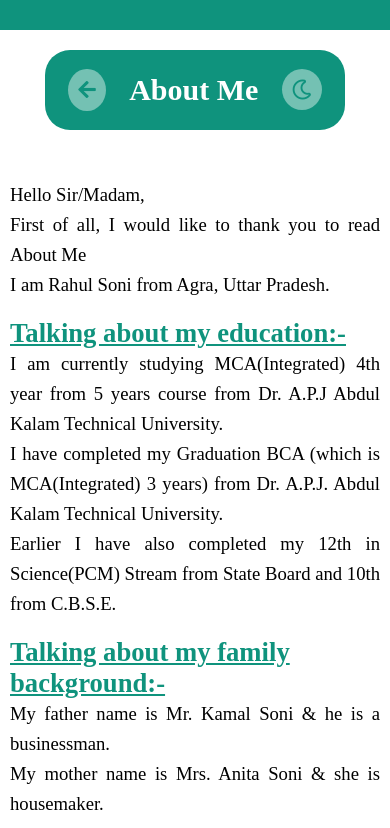
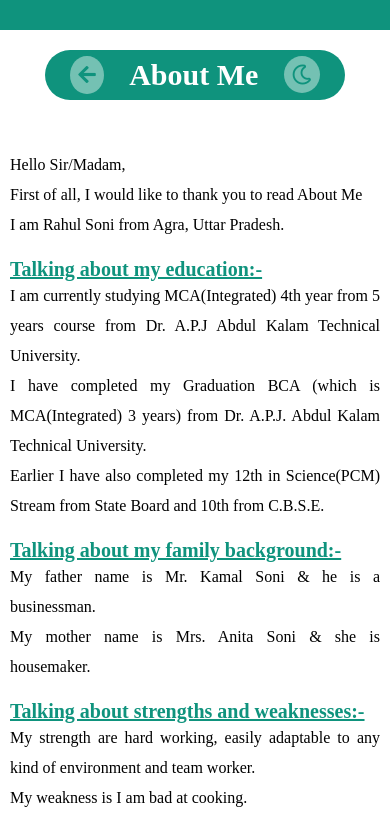
Before and after one commit to RahulSoni-6993/rahulsoni.github.io, a plain HTML site: page about.html in a window 390 px wide. Shown: the top 828 px of the page. Drawn offline with Linux system fonts and the light colour scheme.

Commit message:
editing in about us

```diff
--- a/about.css
+++ b/about.css
@@ -98,7 +98,29 @@ body{
     .main .about{
         width: 300px;
         font-size: 15pt;
+        height: 50px;
         border-radius: 25px;
+    }
+    .main .about .back a{
+        text-decoration: none;
+        color: #0F937D;
+        background-color: #f5faf970;
+        padding: 8px;
+        border-radius: 50%;
+    }
+    .darkM::before{
+        content: '\f186';
+        font-family: 'Font Awesome 5 free';
+        color: #0F937D;
+        background-color: #f5faf970;
+        padding: 8px;
+        border-radius: 50%;
+    }
+    .main .details p{
+        font-size: 12pt;
+    }
+    .main .details h2{
+        font-size: 15pt;
     }
 
     /* sub-footer css */
```
